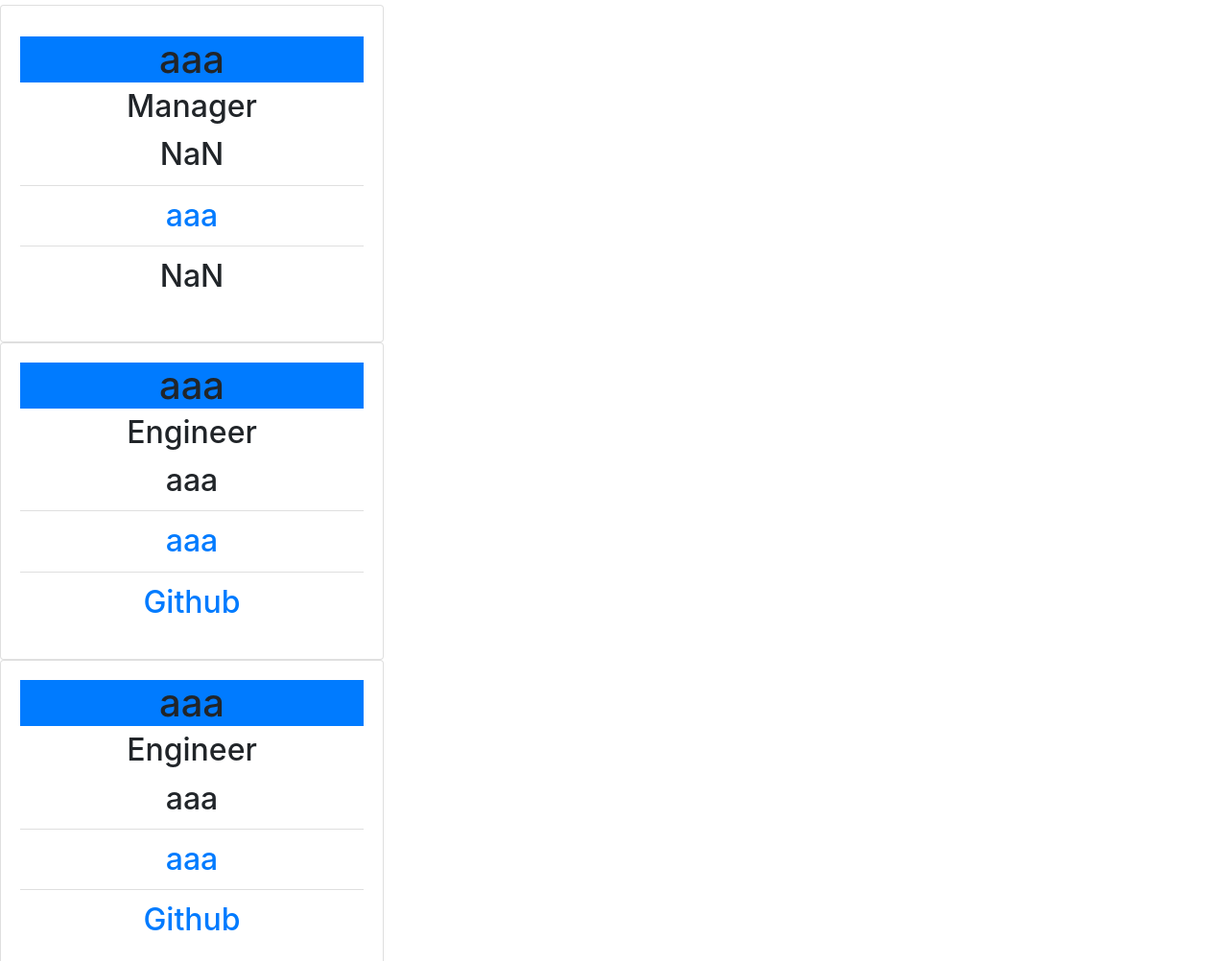
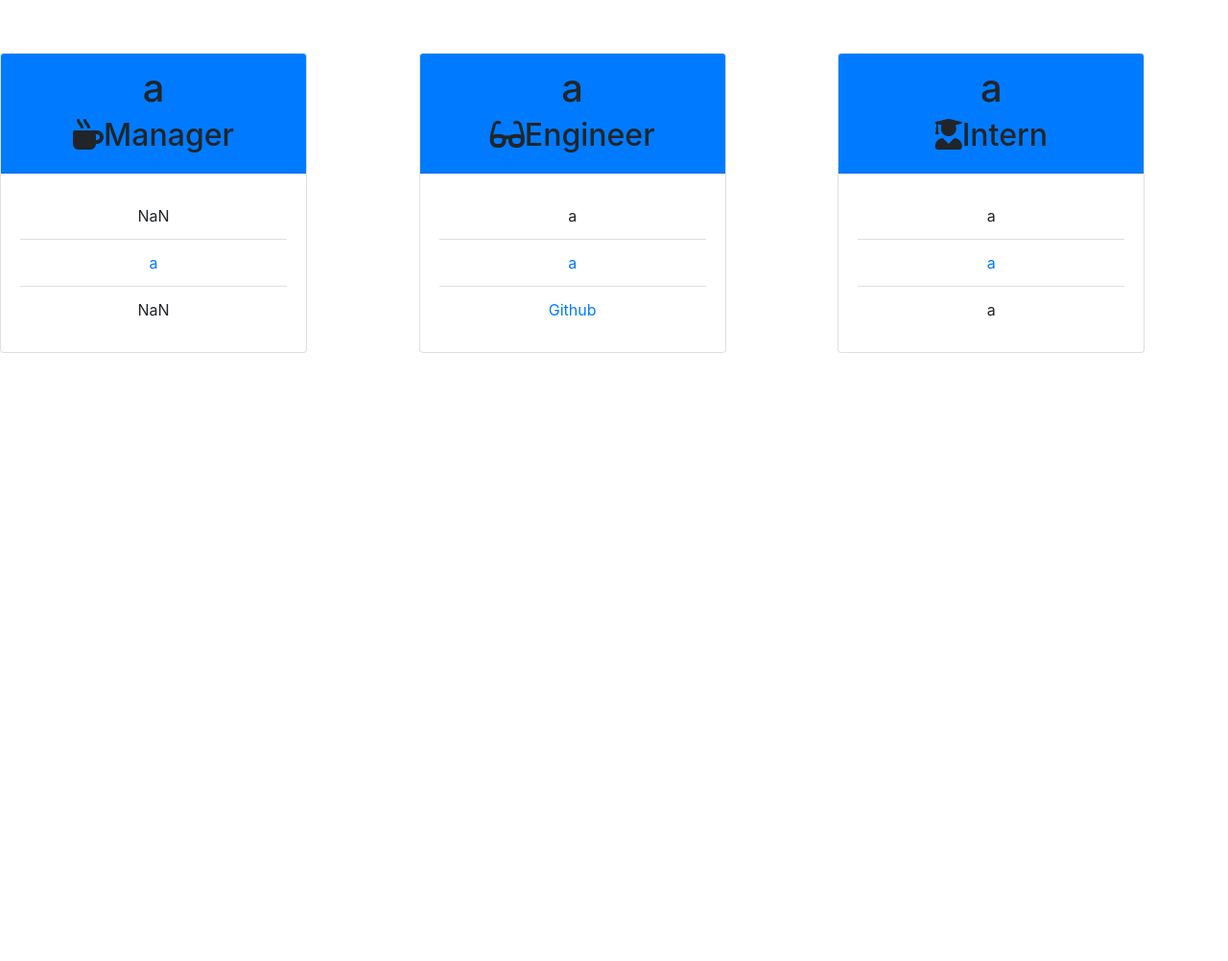
Before and after one commit to rahilrahimi/team-profile-generator, a website: page index.html in a window 1280 px wide. Shown: the part 75-1077 px from the top of the page at 96% size. After the commit the page ends 800 px from the top, so only its background shows below. Drawn offline with nearby package versions, Linux system fonts and the light colour scheme.

Commit message:
initial change

```diff
--- a/index.html
+++ b/index.html
@@ -7,106 +7,69 @@
   <meta http-equiv="X-UA-Compatible" content="ie=edge">
   <title>Team-Profile</title>
   <link rel="stylesheet" href="https://maxcdn.bootstrapcdn.com/bootstrap/4.0.0/css/bootstrap.min.css" integrity="sha384-Gn5384xqQ1aoWXA+058RXPxPg6fy4IWvTNh0E263XmFcJlSAwiGgFAW/dAiS6JXm" crossorigin="anonymous">
-
+  <link rel="stylesheet" href="https://cdnjs.cloudflare.com/ajax/libs/font-awesome/5.11.2/css/all.min.css" />
 </head>
 
 <body>
 <div class="text-center">
 <div class="p-4 mb-2 bg-danger text-white">My Team</div>
+<div class="row justify-content-md-center">
 
 
-  <div class="card" style="width: 25rem;" >
+<div class="col-sm-4" style="margin-top: 50px;">
+  <div class="card" style="width: 20rem;">
+  <div class="card-header bg-primary">
+  <h1 class="card-title bg-primary">a</h1>
+  <h2 class = "card-subtitle"><i class="fas fa-mug-hot"></i>Manager<h2>
+  </div>
   <div class="card-body">
-  <div class="row justify-content-start">
-  <div class="col order-last">
 
-    <h5 class="card-title">
-    <h1 class="card-title bg-primary">aaa</h1>
-    <h2 class = "card-subtitle">Manager<h2>
-    <ul class="list-group list-group-flush">
-      <li class="list-group-item">NaN</li>
-      <li class="list-group-item"><a href="mailto:aaa">aaa</a></li>
+  <ul class="list-group list-group-flush">
+  <div class="container">
+  <li class="list-group-item">NaN</li>
+</div>
+
+      <li class="list-group-item"><a href="mailto:a">a</a></li>
       <li class="list-group-item">NaN</li>
     </ul>
-    </h5>
-    <p class="card-text"></p>
-    <p class="card-text"><small class="text-muted"></small></p>
-    </div>
     </div>
   </div>
 </div>
 
-
-<div>
-
-<div class ="card" style="width: 25rem;">
+  <div class="col-sm-4" style="margin-top: 50px;">
+<div class ="card" style="width: 20rem;">
+<div class="card-header bg-primary">
+<h1 class="card-title bg-primary">a</h1>
+<h2 class = "card-subtitle"><i class="fas fa-glasses"></i>Engineer<h2>
+</div>
 <div class ="card-body">
-<div class="row justify-content-start">
-<div class="col order-last">
-
-  <h1 class="card-title bg-primary">aaa</h1>
-  <h2 class = "card-subtitle">Engineer<h2>
   <ul class="list-group list-group-flush">
-    <li class="list-group-item">aaa</li>
-    <li class="list-group-item"><a href="mailto:aaa">aaa</a></li>
-    <li class="list-group-item"><a target="_blank" href="https://github.com/aaa">Github</a></li>
+    <li class="list-group-item">a</li>
+    <li class="list-group-item"><a href="mailto:a">a</a></li>
+    <li class="list-group-item"><a target="_blank" href="https://github.com/a">Github</a></li>
   </ul>
-  </div>
   </div>
   </div>
 </div>
 
-<div class ="card" style="width: 25rem;">
+<div class="col-sm-4" style="margin-top: 50px;">
+<div class ="card" style="width: 20rem;">
+<div class="card-header bg-primary">
+<h1 class="card-title bg-primary">a</h1>
+<h2 class = "card-subtitle"><i class="fas fa-user-graduate"></i>Intern<h2>
+</div>
 <div class ="card-body">
-<div class="row justify-content-start">
-<div class="col order-last">
 
-  <h1 class="card-title bg-primary">aaa</h1>
-  <h2 class = "card-subtitle">Engineer<h2>
-  <ul class="list-group list-group-flush">
-    <li class="list-group-item">aaa</li>
-    <li class="list-group-item"><a href="mailto:aaa">aaa</a></li>
-    <li class="list-group-item"><a target="_blank" href="https://github.com/aaa">Github</a></li>
-  </ul>
-  </div>
-  </div>
-  </div>
-</div>
-
-<div class ="card" style="width: 25rem;">
-<div class ="card-body">
-<div class="row justify-content-start">
-<div class="col order-last">
-
-  <h1 class="card-title bg-primary">aaaa</h1>
-  <h2 class = "card-subtitle">Engineer<h2>
-  <ul class="list-group list-group-flush">
-    <li class="list-group-item">aaaa</li>
-    <li class="list-group-item"><a href="mailto:aaaa">aaaa</a></li>
-    <li class="list-group-item"><a target="_blank" href="https://github.com/aaa">Github</a></li>
-  </ul>
-  </div>
-  </div>
-  </div>
-</div>
-
-<div class ="card" style="width: 25rem;">
-<div class ="card-body">
-<div class="row justify-content-start">
-<div class="col order-last">
-
-  <h1 class="card-title bg-primary">aaa</h1>
-  <h2 class = "card-subtitle">Intern<h2>
-  <ul class="list-group list-group-flush">
-    <li class="list-group-item">aaa</li>
-    <li class="list-group-item"><a href="mailto:aaa">aaa</a></li>
-    <li class="list-group-item">aaa</li>
-  </ul>
-  </div>
+<ul class="list-group list-group-flush">
+<li class="list-group-item">a</li>
+<li class="list-group-item"><a href="mailto:a">a</a></li>
+<li class="list-group-item">a</li>
+</ul>
   </div>
 </div>
 </div>
 
+  </div>
   </div>
 <script src="https://code.jquery.com/jquery-3.2.1.slim.min.js" integrity="sha384-KJ3o2DKtIkvYIK3UENzmM7KCkRr/rE9/Qpg6aAZGJwFDMVNA/GpGFF93hXpG5KkN" crossorigin="anonymous"></script>
 <script src="https://cdnjs.cloudflare.com/ajax/libs/popper.js/1.12.9/umd/popper.min.js" integrity="sha384-ApNbgh9B+Y1QKtv3Rn7W3mgPxhU9K/ScQsAP7hUibX39j7fakFPskvXusvfa0b4Q" crossorigin="anonymous"></script>
--- a/src/page-template.js
+++ b/src/page-template.js
@@ -1,42 +1,34 @@
 //create helper function for each type of employee
 //Manager
 const managerTemplate = (employees) => `
+<div class="col-sm-4" style="margin-top: 50px;">
+  <div class="card" style="width: 20rem;">
+  <div class="card-header bg-primary">
+  <h1 class="card-title bg-primary">${employees.name}</h1>
+  <h2 class = "card-subtitle"><i class="fas fa-mug-hot"></i>${employees.getRole()}<h2>
+  </div>
+  <div class="card-body">
 
-  <div class="card" style="width: 25rem;" >
-  <div class="card-body">
-  <div class="row justify-content-start">
-  <div class="col-sm-12">
-
-    <h5 class="card-title">
-    <h1 class="card-title bg-primary">${employees.name}</h1>
-    <h2 class = "card-subtitle">${employees.getRole()}<h2>
     <ul class="list-group list-group-flush">
       <li class="list-group-item">${employees.id}</li>
       <li class="list-group-item"><a href="mailto:${employees.email}">${employees.email}</a></li>
       <li class="list-group-item">${employees.officeNumber}</li>
     </ul>
-    </h5>
-    <p class="card-text"></p>
-    <p class="card-text"><small class="text-muted"></small></p>
-    </div>
     </div>
   </div>
 </div>
-
-
-<div>
   `
 
 //Engineer
 const engineerTemplate = (employees) => {
   return `
-<div class ="card" style="width: 25rem;">
+  <div class="col-sm-4" style="margin-top: 50px;">
+<div class ="card" style="width: 20rem;">
+<div class="card-header bg-primary">
+<h1 class="card-title bg-primary">${employees.name}</h1>
+<h2 class = "card-subtitle"><i class="fas fa-glasses"></i>${employees.getRole()}<h2>
+</div>
 <div class ="card-body">
-<div class="row justify-content-start">
-<div class="col-sm-12">
-
-  <h1 class="card-title bg-primary">${employees.name}</h1>
-  <h2 class = "card-subtitle">${employees.getRole()}<h2>
   <ul class="list-group list-group-flush">
     <li class="list-group-item">${employees.id}</li>
     <li class="list-group-item"><a href="mailto:${employees.email}">${employees.email}</a></li>
@@ -44,25 +36,24 @@ const engineerTemplate = (employees) => {
   </ul>
   </div>
   </div>
-  </div>
 </div>
 `};
 
 //Intern
 const internTemplate = (employees) => `
-<div class ="card" style="width: 25rem;">
+<div class="col-sm-4" style="margin-top: 50px;">
+<div class ="card" style="width: 20rem;">
+<div class="card-header bg-primary">
+<h1 class="card-title bg-primary">${employees.name}</h1>
+<h2 class = "card-subtitle"><i class="fas fa-user-graduate"></i>${employees.getRole()}<h2>
+</div>
 <div class ="card-body">
-<div class="row justify-content-start">
-<div class="col-sm-12">
 
-  <h1 class="card-title bg-primary">${employees.name}</h1>
-  <h2 class = "card-subtitle">${employees.getRole()}<h2>
-  <ul class="list-group list-group-flush">
-    <li class="list-group-item">${employees.id}</li>
-    <li class="list-group-item"><a href="mailto:${employees.email}">${employees.email}</a></li>
-    <li class="list-group-item">${employees.school}</li>
-  </ul>
-  </div>
+<ul class="list-group list-group-flush">
+<li class="list-group-item">${employees.id}</li>
+<li class="list-group-item"><a href="mailto:${employees.email}">${employees.email}</a></li>
+<li class="list-group-item">${employees.school}</li>
+</ul>
   </div>
 </div>
 </div>
@@ -78,12 +69,14 @@ const generatePage = (employees) => `
   <meta http-equiv="X-UA-Compatible" content="ie=edge">
   <title>Team-Profile</title>
   <link rel="stylesheet" href="https://maxcdn.bootstrapcdn.com/bootstrap/4.0.0/css/bootstrap.min.css" integrity="sha384-Gn5384xqQ1aoWXA+058RXPxPg6fy4IWvTNh0E263XmFcJlSAwiGgFAW/dAiS6JXm" crossorigin="anonymous">
-
+  <link rel="stylesheet" href="https://cdnjs.cloudflare.com/ajax/libs/font-awesome/5.11.2/css/all.min.css" />
 </head>
 
 <body>
 <div class="text-center">
 <div class="p-4 mb-2 bg-danger text-white">My Team</div>
+<div class="row justify-content-md-center">
+
       ${employees.map((person) => {
 
   console.log(`person.role: ${person.getRole()}`)
@@ -104,6 +97,7 @@ const generatePage = (employees) => `
 }).join("")
   }
   </div>
+  </div>
 <script src="https://code.jquery.com/jquery-3.2.1.slim.min.js" integrity="sha384-KJ3o2DKtIkvYIK3UENzmM7KCkRr/rE9/Qpg6aAZGJwFDMVNA/GpGFF93hXpG5KkN" crossorigin="anonymous"></script>
 <script src="https://cdnjs.cloudflare.com/ajax/libs/popper.js/1.12.9/umd/popper.min.js" integrity="sha384-ApNbgh9B+Y1QKtv3Rn7W3mgPxhU9K/ScQsAP7hUibX39j7fakFPskvXusvfa0b4Q" crossorigin="anonymous"></script>
 <script src="https://maxcdn.bootstrapcdn.com/bootstrap/4.0.0/js/bootstrap.min.js" integrity="sha384-JZR6Spejh4U02d8jOt6vLEHfe/JQGiRRSQQxSfFWpi1MquVdAyjUar5+76PVCmYl" crossorigin="anonymous"></script>
```
